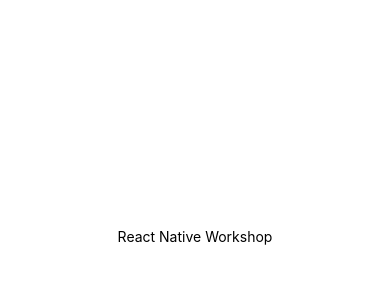
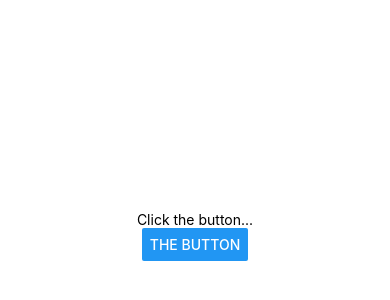
Before and after one commit to bekk/react-native-workshop-v2, a React Native app: screen / in a window 390 px wide. Shown: the part 186-486 px from the top of the page. Built offline with nearby package versions, Linux system fonts and the light colour scheme.

Commit message:
setup redux

```diff
--- a/package.json
+++ b/package.json
@@ -6,7 +6,9 @@
   },
   "dependencies": {
     "react": "16.0.0-alpha.12",
-    "react-native": "0.47.1"
+    "react-native": "0.47.1",
+    "react-redux": "5.0.6",
+    "redux": "3.7.2"
   },
   "devDependencies": {
     "babel-preset-react-native": "2.1.0"
--- a/src/App.js
+++ b/src/App.js
@@ -1,24 +1,26 @@
 import React, { Component } from 'react';
-import { View, Text, StyleSheet } from 'react-native';
+import { Provider } from 'react-redux';
+import { createStore, combineReducers } from 'redux'
+
+import Start from './Start';
+import startReducer from './reducers/start-reducer';
+
+const todoApp = combineReducers({
+  start: startReducer
+});
+
+const store = createStore(todoApp);
 
 class App extends Component {
 
   render() {
 
     return (
-      <View style={styles.container}>
-        <Text>React Native Workshop</Text>
-      </View>
+      <Provider store={store}>
+        <Start />
+      </Provider>
     );
   }
 }
 
-const styles = StyleSheet.create({
-  container: {
-    flex: 1,
-    justifyContent: 'center',
-    alignItems: 'center'
-  }
-});
-
 export default App;
--- /dev/null
+++ b/src/Start.js
@@ -0,0 +1,31 @@
+import React from 'react';
+import { View, Text, StyleSheet, Button } from 'react-native';
+import { connect } from 'react-redux'
+import { bindActionCreators } from 'redux';
+
+import { startAppAction } from './actions/start-actions';
+
+const mapStateToProps = ({ start }) => ({
+  header: start.header
+});
+
+const mapDispatchToProps = (dispatch) => bindActionCreators({
+  startApp: startAppAction
+}, dispatch);
+
+const Start = ({ header, startApp }) => (
+  <View style={styles.container}>
+    <Text>{header}</Text>
+    <Button title="The Button" onPress={startApp} />
+  </View>
+);
+
+const styles = StyleSheet.create({
+  container: {
+    flex: 1,
+    justifyContent: 'center',
+    alignItems: 'center'
+  }
+});
+
+export default connect(mapStateToProps, mapDispatchToProps)(Start);
--- /dev/null
+++ b/src/action-types/start-action-types.js
@@ -0,0 +1 @@
+export const APP_START = 'APP_START';
--- /dev/null
+++ b/src/actions/start-actions.js
@@ -0,0 +1,5 @@
+import { APP_START } from '../action-types/start-action-types';
+
+export const startAppAction = () => ({
+  type: APP_START
+});
--- /dev/null
+++ b/src/reducers/start-reducer.js
@@ -0,0 +1,21 @@
+import { APP_START } from '../action-types/start-action-types';
+
+const initialState = {
+  header: 'Click the button...'
+};
+
+const startReducer = (state = initialState, action) => {
+  switch (action.type) {
+    case APP_START: {
+      return {
+        ...state,
+        header: 'Velkommen til React Native Workshop!'
+      }
+    }
+    default: {
+      return state;
+    }
+  }
+};
+
+export default startReducer;
```
